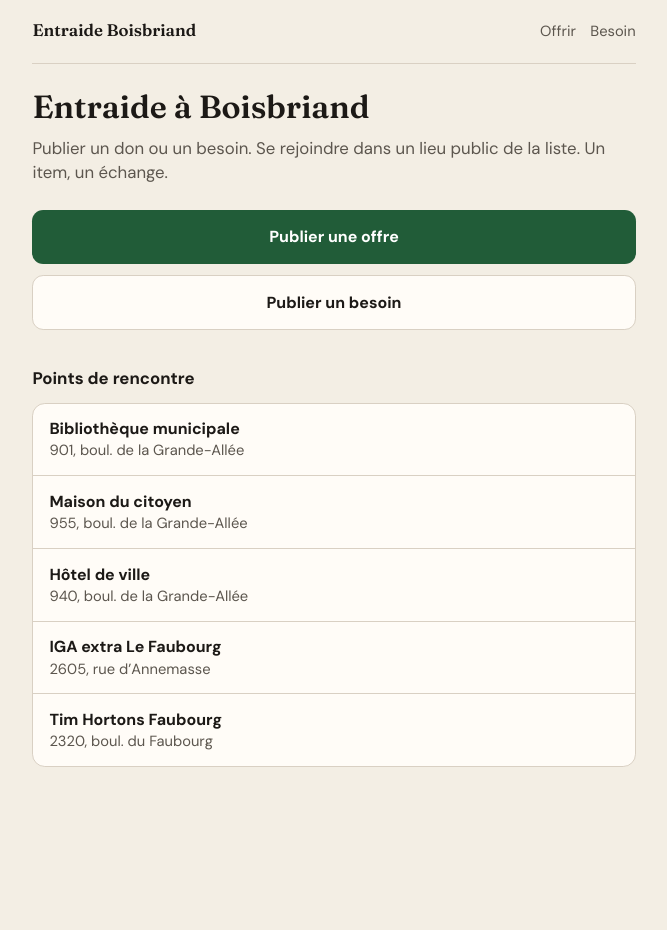
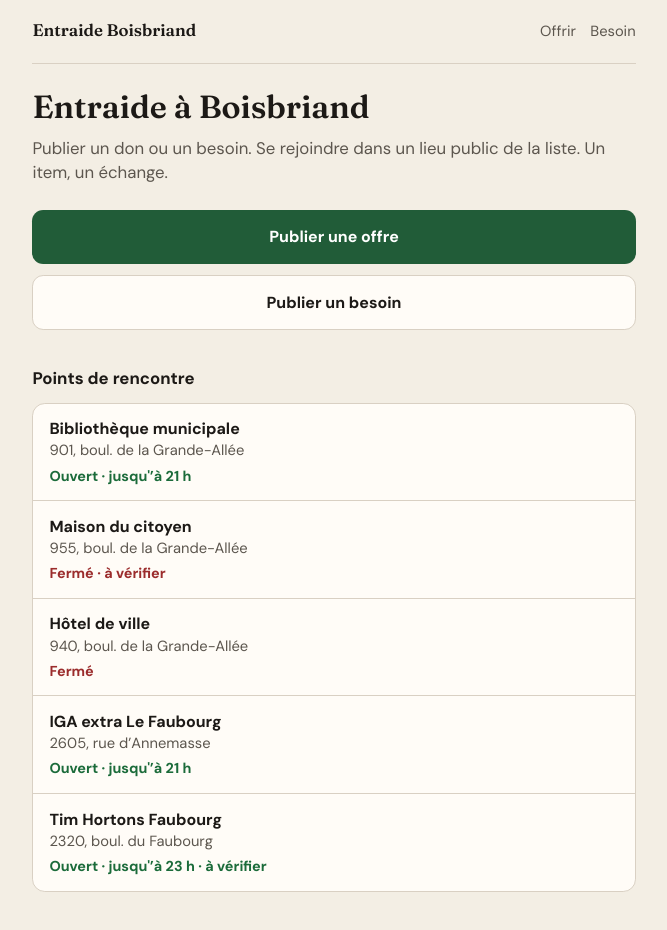
Before and after one commit to AlexyaSnow/boisbriand-entraide, a Next.js app: page / in a window 1280 px wide. Shown: the top 930 px of the page, without its empty margins (306-973 px from the left). Before the commit the page ends 831 px from the top, so only its background shows below. Built offline with nearby package versions, Linux system fonts and the light colour scheme.

Commit message:
feat: liste avec statut couleur + garde-fous Next

```diff
--- a/app/globals.css
+++ b/app/globals.css
@@ -6,6 +6,8 @@
   --vert: #215c38;
   --vert-fonce: #173f26;
   --blanc: #fffcf7;
+  --ouvert: #1b6b3a;
+  --ferme: #9b2c2c;
 }
 
 * { box-sizing: border-box; }
@@ -123,6 +125,15 @@ h2 {
 .nom { display: block; font-weight: 650; }
 .meta { display: block; color: var(--muet); font-size: 0.92rem; }
 
+.etat {
+  display: block;
+  margin-top: 0.25rem;
+  font-size: 0.9rem;
+  font-weight: 650;
+}
+.etat.ouvert { color: var(--ouvert); }
+.etat.ferme { color: var(--ferme); }
+
 form { display: grid; gap: 1rem; }
 
 label { display: grid; gap: 0.35rem; font-weight: 650; font-size: 0.95rem; }
--- a/app/page.tsx
+++ b/app/page.tsx
@@ -1,5 +1,6 @@
 import Link from "next/link";
 import { POINTS_AUTORISES } from "@/src/domain/points";
+import { ListePoints } from "@/src/ui/ListePoints";
 
 export default function Accueil() {
   return (
@@ -18,14 +19,7 @@ export default function Accueil() {
         </Link>
       </div>
       <h2>Points de rencontre</h2>
-      <ul className="liste">
-        {POINTS_AUTORISES.map((point) => (
-          <li key={point.id}>
-            <span className="nom">{point.nom}</span>
-            <span className="meta">{point.adresseAffichee}</span>
-          </li>
-        ))}
-      </ul>
+      <ListePoints points={POINTS_AUTORISES} />
     </main>
   );
 }
--- a/next.config.ts
+++ b/next.config.ts
@@ -1,5 +1,23 @@
 import type { NextConfig } from "next";
 
-const nextConfig: NextConfig = {};
+const nextConfig: NextConfig = {
+  poweredByHeader: false,
+  async headers() {
+    return [
+      {
+        source: "/:path*",
+        headers: [
+          { key: "X-Content-Type-Options", value: "nosniff" },
+          { key: "X-Frame-Options", value: "DENY" },
+          { key: "Referrer-Policy", value: "strict-origin-when-cross-origin" },
+          {
+            key: "Permissions-Policy",
+            value: "camera=(), microphone=(), geolocation=()",
+          },
+        ],
+      },
+    ];
+  },
+};
 
 export default nextConfig;
--- /dev/null
+++ b/src/ui/ListePoints.tsx
@@ -0,0 +1,24 @@
+"use client";
+
+import { etatOuverture } from "@/src/domain/horaire";
+import type { PointAutorise } from "@/src/domain/points";
+
+export function ListePoints({ points }: { points: PointAutorise[] }) {
+  return (
+    <ul className="liste">
+      {points.map((point) => {
+        const etat = etatOuverture(point.horaires);
+        return (
+          <li key={point.id}>
+            <span className="nom">{point.nom}</span>
+            <span className="meta">{point.adresseAffichee}</span>
+            <span className={etat.ouvert ? "etat ouvert" : "etat ferme"}>
+              {etat.libelle}
+              {!point.horaireConfirme ? " · à vérifier" : ""}
+            </span>
+          </li>
+        );
+      })}
+    </ul>
+  );
+}
```
Also changed, not shown: app/error.tsx (added, +16 -0 lines), app/not-found.tsx (added, +13 -0 lines), 2 other files (tests, documents, lock files or other folders).
